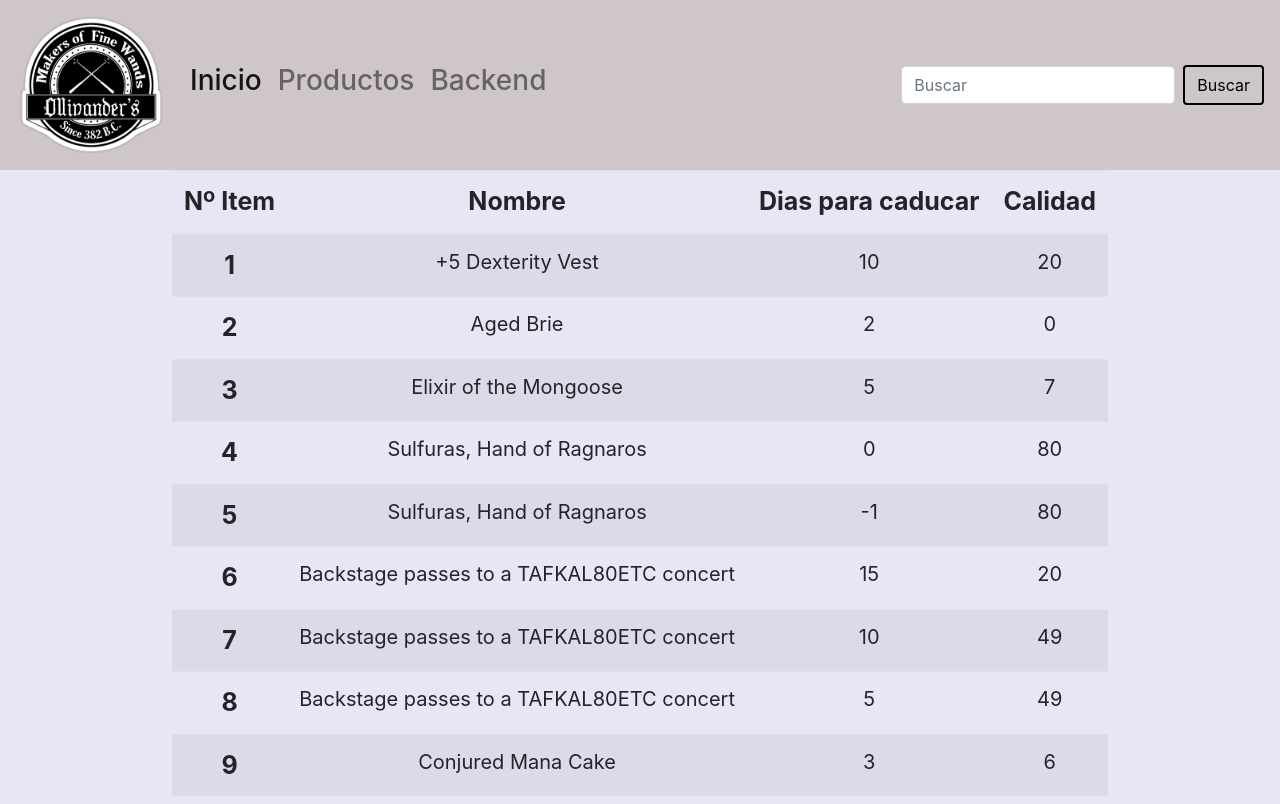
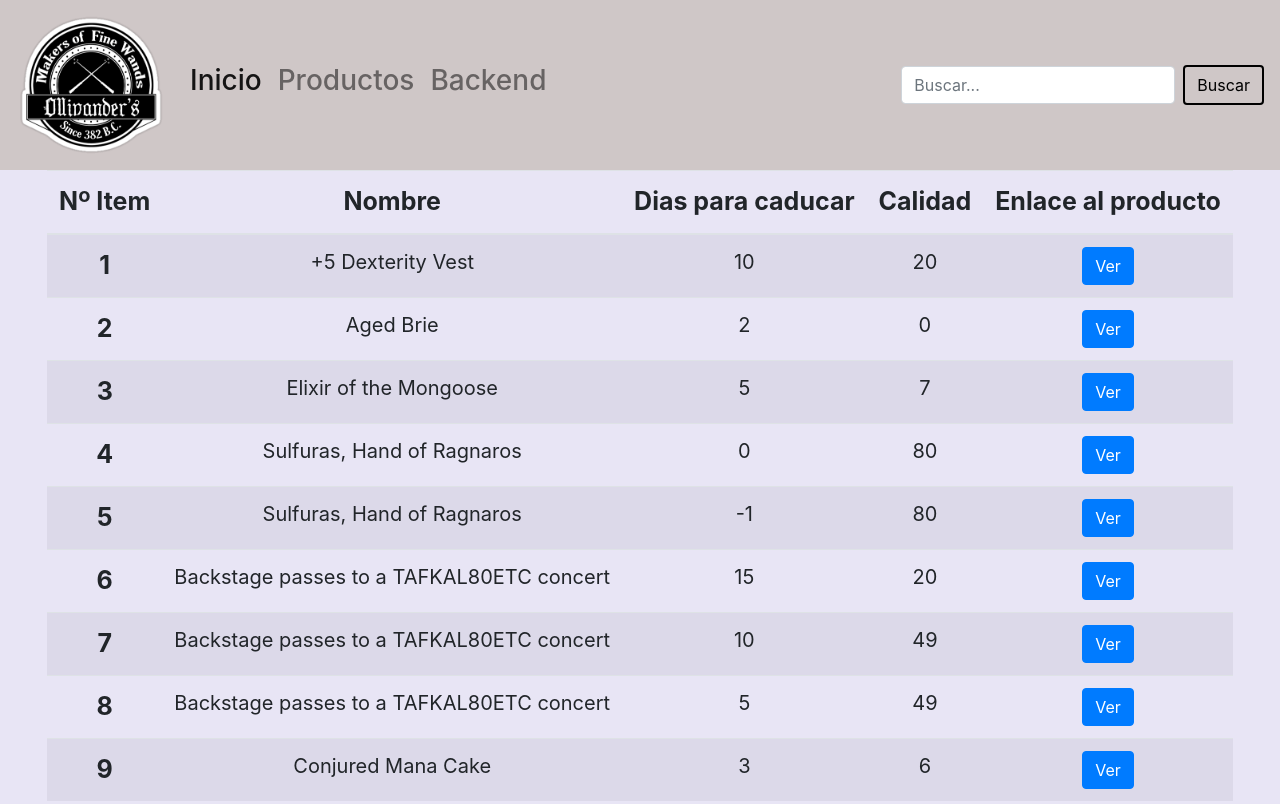
Before and after one commit to JJimenez-1/ollivanders_wands_shop, a plain HTML site: page web/index.html in a window 1280 px wide. Shown: the top 804 px of the page. Drawn offline with nearby package versions, Linux system fonts and the light colour scheme.

Commit message:
chore: Cambios menores frontend

```diff
--- a/web/index.html
+++ b/web/index.html
@@ -2,7 +2,7 @@
 <html lang="en">
 
 <head>
-    <title>Página Principal</title>
+    <title>Ollivander's Shop</title>
     <!-- Required meta tags -->
     <meta charset="utf-8">
     <meta name="viewport" content="width=device-width, initial-scale=1, shrink-to-fit=no">
@@ -17,7 +17,7 @@
     <div id="principal">
         <div id="cabecera">
             <nav class="navbar navbar-expand-lg navbar-light">
-                <a class="navbar-brand" href="#"><img src="img/logo2.png"></a>
+                <a class="navbar-brand" href="/web/index.html"><img src="img/logo2.png"></a>
                 <button class="navbar-toggler" type="button" data-toggle="collapse"
                     data-target="#navbarSupportedContent" aria-controls="navbarSupportedContent" aria-expanded="false"
                     aria-label="Toggle navigation">
@@ -43,7 +43,7 @@
                         </li>
                     </ul>
                     <form class="form-inline my-2 my-lg-0">
-                        <input class="form-control mr-sm-2" type="search" placeholder="Buscar" aria-label="Search">
+                        <input class="form-control mr-sm-2" type="search" placeholder="Buscar..." aria-label="Search">
                         <button class="btn btn-outline-success my-2 my-sm-0" type="submit">Buscar</button>
                     </form>
                 </div>
@@ -59,6 +59,7 @@
                                 <th scope="col">Nombre</th>
                                 <th scope="col">Dias para caducar</th>
                                 <th scope="col">Calidad</th>
+                                <th scope="col">Enlace al producto</th>
                             </tr>
                         </thead>
                         <tbody>
@@ -67,54 +68,63 @@
                                 <td>+5 Dexterity Vest</td>
                                 <td>10</td>
                                 <td>20</td>
+                                <td><a class="btn btn-primary" href="/web/producto.html" role="button">Ver</a></td>
                             </tr>
                             <tr>
                                 <th scope="row">2</th>
                                 <td>Aged Brie</td>
                                 <td>2</td>
                                 <td>0</td>
+                                <td><a class="btn btn-primary" href="/web/producto.html" role="button">Ver</a></td>
                             </tr>
                             <tr>
                                 <th scope="row">3</th>
                                 <td>Elixir of the Mongoose</td>
                                 <td>5</td>
                                 <td>7</td>
+                                <td><a class="btn btn-primary" href="/web/producto.html" role="button">Ver</a></td>
                             </tr>
                             <tr>
                                 <th scope="row">4</th>
                                 <td>Sulfuras, Hand of Ragnaros</td>
                                 <td>0</td>
                                 <td>80</td>
+                                <td><a class="btn btn-primary" href="/web/producto.html" role="button">Ver</a></td>
                             </tr>
                             <tr>
                                 <th scope="row">5</th>
                                 <td>Sulfuras, Hand of Ragnaros</td>
                                 <td>-1</td>
                                 <td>80</td>
+                                <td><a class="btn btn-primary" href="/web/producto.html" role="button">Ver</a></td>
                             </tr>
                             <tr>
                                 <th scope="row">6</th>
                                 <td>Backstage passes to a TAFKAL80ETC concert</td>
                                 <td>15</td>
                                 <td>20</td>
+                                <td><a class="btn btn-primary" href="/web/producto.html" role="button">Ver</a></td>
                             </tr>
                             <tr>
                                 <th scope="row">7</th>
                                 <td>Backstage passes to a TAFKAL80ETC concert</td>
                                 <td>10</td>
                                 <td>49</td>
+                                <td><a class="btn btn-primary" href="/web/producto.html" role="button">Ver</a></td>
                             </tr>
                             <tr>
                                 <th scope="row">8</th>
                                 <td>Backstage passes to a TAFKAL80ETC concert</td>
                                 <td>5</td>
                                 <td>49</td>
+                                <td><a class="btn btn-primary" href="/web/producto.html" role="button">Ver</a></td>
                             </tr>
                             <tr>
                                 <th scope="row">9</th>
                                 <td>Conjured Mana Cake</td>
                                 <td>3</td>
                                 <td>6</td>
+                                <td><a class="btn btn-primary" href="/web/producto.html" role="button">Ver</a></td>
                             </tr>
                         </tbody>
                     </table>
```
Also changed, not shown: web/producto.html (+2 -2 lines).
